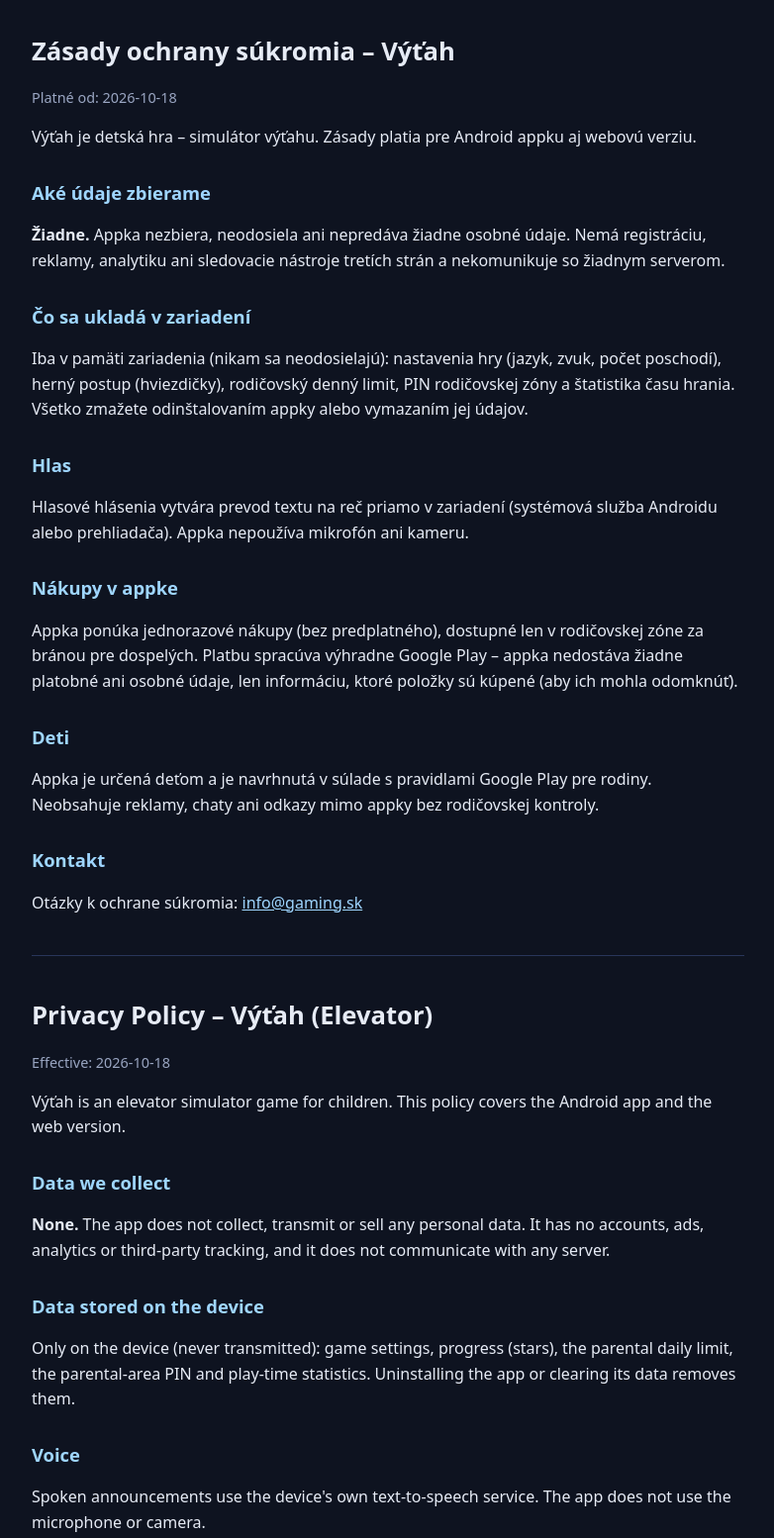
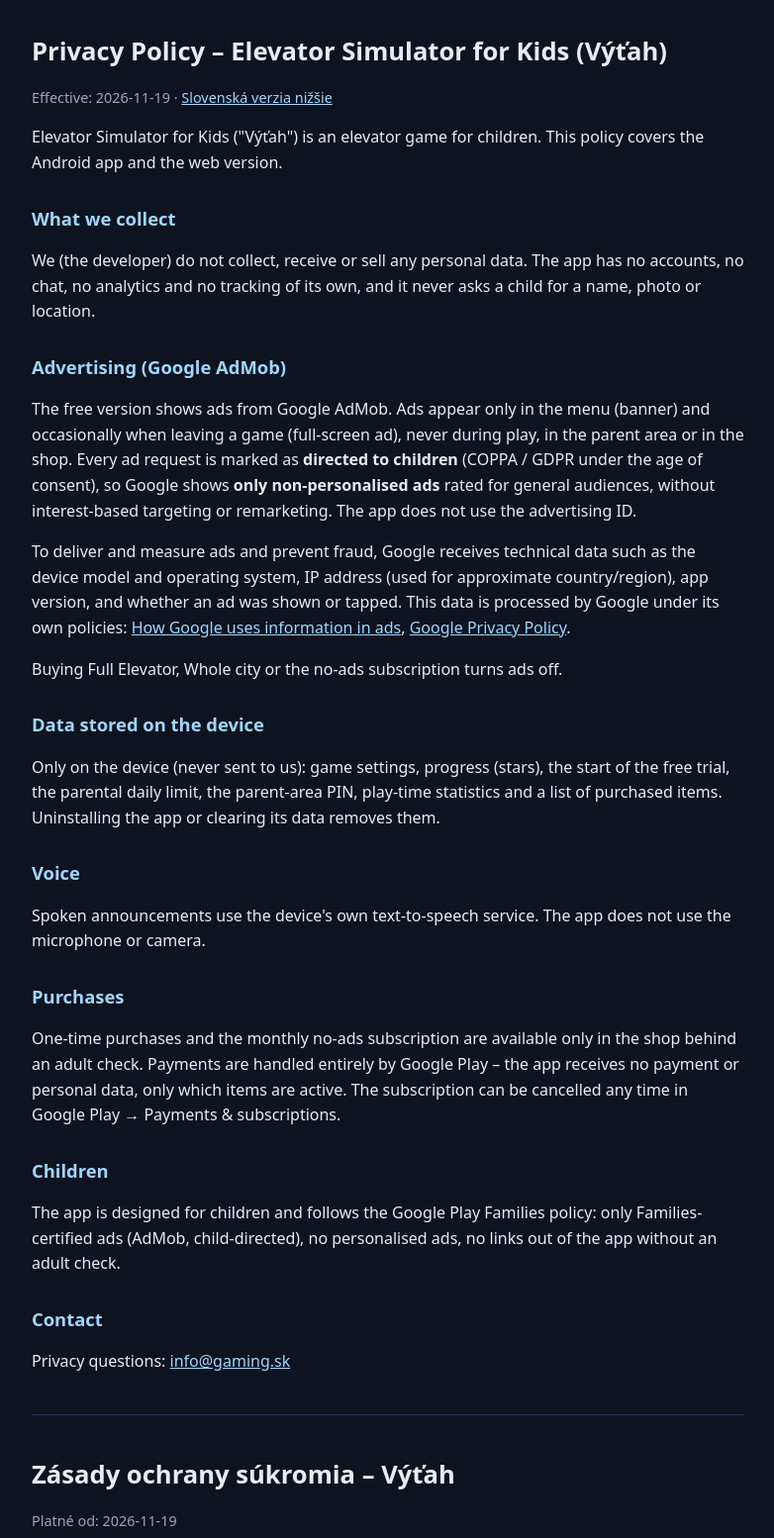
Before and after one commit to pindrix/vytah-privacy, a plain HTML site: page index.html in a window 1280 px wide. Shown: the top 1554 px of the page at 99% size, without its empty margins (248-1030 px from the left). Drawn offline with Linux system fonts and the light colour scheme.

Commit message:
Privacy policy: Google AdMob (child-directed), no-ads subscription, free trial
Co-Authored-By: Claude Opus 5.5 <noreply@anthropic.com>

```diff
--- a/index.html
+++ b/index.html
@@ -12,70 +12,97 @@
     .muted { color: #9aa6c2; font-size: .9rem; }
     hr { border: 0; border-top: 1px solid #28365a; margin: 40px 0; }
     a { color: #9fd6ff; }
+    ul { padding-left: 20px; }
   </style>
 </head>
 <body>
 <main>
-  <h1>Zásady ochrany súkromia – Výťah</h1>
-  <p class="muted">Platné od: 2026-10-18</p>
+  <h1>Privacy Policy – Elevator Simulator for Kids (Výťah)</h1>
+  <p class="muted">Effective: 2026-11-19 · <a href="#sk">Slovenská verzia nižšie</a></p>
+
+  <p>Elevator Simulator for Kids ("Výťah") is an elevator game for children. This policy covers the Android app
+    and the web version.</p>
+
+  <h2>What we collect</h2>
+  <p>We (the developer) do not collect, receive or sell any personal data. The app has no accounts, no chat,
+    no analytics and no tracking of its own, and it never asks a child for a name, photo or location.</p>
+
+  <h2>Advertising (Google AdMob)</h2>
+  <p>The free version shows ads from Google AdMob. Ads appear only in the menu (banner) and occasionally when
+    leaving a game (full-screen ad), never during play, in the parent area or in the shop.
+    Every ad request is marked as <b>directed to children</b> (COPPA / GDPR under the age of consent), so Google
+    shows <b>only non-personalised ads</b> rated for general audiences, without interest-based targeting or
+    remarketing. The app does not use the advertising ID.</p>
+  <p>To deliver and measure ads and prevent fraud, Google receives technical data such as the device model and
+    operating system, IP address (used for approximate country/region), app version, and whether an ad was shown or
+    tapped. This data is processed by Google under its own policies:
+    <a href="https://policies.google.com/technologies/ads">How Google uses information in ads</a>,
+    <a href="https://policies.google.com/privacy">Google Privacy Policy</a>.</p>
+  <p>Buying Full Elevator, Whole city or the no-ads subscription turns ads off.</p>
+
+  <h2>Data stored on the device</h2>
+  <p>Only on the device (never sent to us): game settings, progress (stars), the start of the free trial,
+    the parental daily limit, the parent-area PIN, play-time statistics and a list of purchased items.
+    Uninstalling the app or clearing its data removes them.</p>
+
+  <h2>Voice</h2>
+  <p>Spoken announcements use the device's own text-to-speech service. The app does not use the microphone or camera.</p>
+
+  <h2>Purchases</h2>
+  <p>One-time purchases and the monthly no-ads subscription are available only in the shop behind an adult check.
+    Payments are handled entirely by Google Play – the app receives no payment or personal data, only which items are
+    active. The subscription can be cancelled any time in Google Play → Payments &amp; subscriptions.</p>
+
+  <h2>Children</h2>
+  <p>The app is designed for children and follows the Google Play Families policy: only Families-certified ads
+    (AdMob, child-directed), no personalised ads, no links out of the app without an adult check.</p>
+
+  <h2>Contact</h2>
+  <p>Privacy questions: <a href="mailto:info@gaming.sk">info@gaming.sk</a></p>
+
+  <hr />
+
+  <h1 id="sk">Zásady ochrany súkromia – Výťah</h1>
+  <p class="muted">Platné od: 2026-11-19</p>
 
   <p>Výťah je detská hra – simulátor výťahu. Zásady platia pre Android appku aj webovú verziu.</p>
 
   <h2>Aké údaje zbierame</h2>
-  <p><b>Žiadne.</b> Appka nezbiera, neodosiela ani nepredáva žiadne osobné údaje. Nemá registráciu,
-    reklamy, analytiku ani sledovacie nástroje tretích strán a nekomunikuje so žiadnym serverom.</p>
+  <p>My (vývojár) nezbierame, nedostávame ani nepredávame žiadne osobné údaje. Appka nemá registráciu, chat,
+    vlastnú analytiku ani sledovanie a nikdy od dieťaťa nežiada meno, fotku ani polohu.</p>
+
+  <h2>Reklamy (Google AdMob)</h2>
+  <p>Bezplatná verzia zobrazuje reklamy Google AdMob – len v menu (banner) a občas pri odchode z hry
+    (celoobrazovková reklama), nikdy počas hry, v rodičovskej zóne ani v obchode. Každá žiadosť o reklamu je
+    označená ako <b>určená deťom</b> (COPPA / GDPR pod vekovou hranicou súhlasu), preto Google zobrazuje
+    <b>iba necielené reklamy</b> vhodné pre všetky vekové skupiny, bez cielenia podľa záujmov a bez remarketingu.
+    Appka nepoužíva reklamné ID.</p>
+  <p>Na doručenie a meranie reklám a ochranu pred podvodmi dostáva Google technické údaje, napr. model zariadenia
+    a systém, IP adresu (približná krajina/región), verziu appky a či sa reklama zobrazila alebo sa na ňu ťuklo.
+    Tieto údaje spracúva Google podľa svojich zásad:
+    <a href="https://policies.google.com/technologies/ads">ako Google používa údaje v reklamách</a>,
+    <a href="https://policies.google.com/privacy">zásady ochrany súkromia Google</a>.</p>
+  <p>Kúpa Celého Výťahu, Celého mesta alebo predplatného bez reklám reklamy vypne.</p>
 
   <h2>Čo sa ukladá v zariadení</h2>
-  <p>Iba v pamäti zariadenia (nikam sa neodosielajú): nastavenia hry (jazyk, zvuk, počet poschodí),
-    herný postup (hviezdičky), rodičovský denný limit, PIN rodičovskej zóny a štatistika času hrania.
+  <p>Iba v pamäti zariadenia (nám sa neodosiela): nastavenia hry, herný postup (hviezdičky), začiatok skúšobnej
+    verzie, rodičovský denný limit, PIN rodičovskej zóny, štatistika času hrania a zoznam kúpených položiek.
     Všetko zmažete odinštalovaním appky alebo vymazaním jej údajov.</p>
 
   <h2>Hlas</h2>
-  <p>Hlasové hlásenia vytvára prevod textu na reč priamo v zariadení (systémová služba Androidu
-    alebo prehliadača). Appka nepoužíva mikrofón ani kameru.</p>
+  <p>Hlasové hlásenia vytvára prevod textu na reč priamo v zariadení. Appka nepoužíva mikrofón ani kameru.</p>
 
-  <h2>Nákupy v appke</h2>
-  <p>Appka ponúka jednorazové nákupy (bez predplatného), dostupné len v rodičovskej zóne za bránou
-    pre dospelých. Platbu spracúva výhradne Google Play – appka nedostáva žiadne platobné ani osobné
-    údaje, len informáciu, ktoré položky sú kúpené (aby ich mohla odomknúť).</p>
+  <h2>Nákupy</h2>
+  <p>Jednorazové nákupy a mesačné predplatné bez reklám sú len v obchode za bránou pre dospelých. Platbu spracúva
+    výhradne Google Play – appka nedostáva žiadne platobné ani osobné údaje, len informáciu, ktoré položky sú
+    aktívne. Predplatné zrušíte kedykoľvek v Google Play → Platby a predplatné.</p>
 
   <h2>Deti</h2>
-  <p>Appka je určená deťom a je navrhnutá v súlade s pravidlami Google Play pre rodiny.
-    Neobsahuje reklamy, chaty ani odkazy mimo appky bez rodičovskej kontroly.</p>
+  <p>Appka je určená deťom a dodržiava pravidlá Google Play pre rodiny: len certifikované reklamy (AdMob v detskom
+    režime), žiadne cielené reklamy, žiadne odkazy mimo appky bez kontroly dospelého.</p>
 
   <h2>Kontakt</h2>
   <p>Otázky k ochrane súkromia: <a href="mailto:info@gaming.sk">info@gaming.sk</a></p>
-
-  <hr />
-
-  <h1>Privacy Policy – Výťah (Elevator)</h1>
-  <p class="muted">Effective: 2026-10-18</p>
-
-  <p>Výťah is an elevator simulator game for children. This policy covers the Android app and the web version.</p>
-
-  <h2>Data we collect</h2>
-  <p><b>None.</b> The app does not collect, transmit or sell any personal data. It has no accounts,
-    ads, analytics or third-party tracking, and it does not communicate with any server.</p>
-
-  <h2>Data stored on the device</h2>
-  <p>Only on the device (never transmitted): game settings, progress (stars), the parental daily limit,
-    the parental-area PIN and play-time statistics. Uninstalling the app or clearing its data removes them.</p>
-
-  <h2>Voice</h2>
-  <p>Spoken announcements use the device's own text-to-speech service. The app does not use the
-    microphone or camera.</p>
-
-  <h2>In-app purchases</h2>
-  <p>The app offers one-time purchases (no subscriptions), available only in the parent area behind an
-    adult gate. Payment is handled entirely by Google Play – the app receives no payment or personal data,
-    only which items were bought (so it can unlock them).</p>
-
-  <h2>Children</h2>
-  <p>The app is designed for children and follows the Google Play Families policy. It contains no ads,
-    chat or unguarded links out of the app.</p>
-
-  <h2>Contact</h2>
-  <p>Privacy questions: <a href="mailto:info@gaming.sk">info@gaming.sk</a></p>
 </main>
 </body>
 </html>
```
Also changed, not shown: privacy.html (+72 -45 lines).
